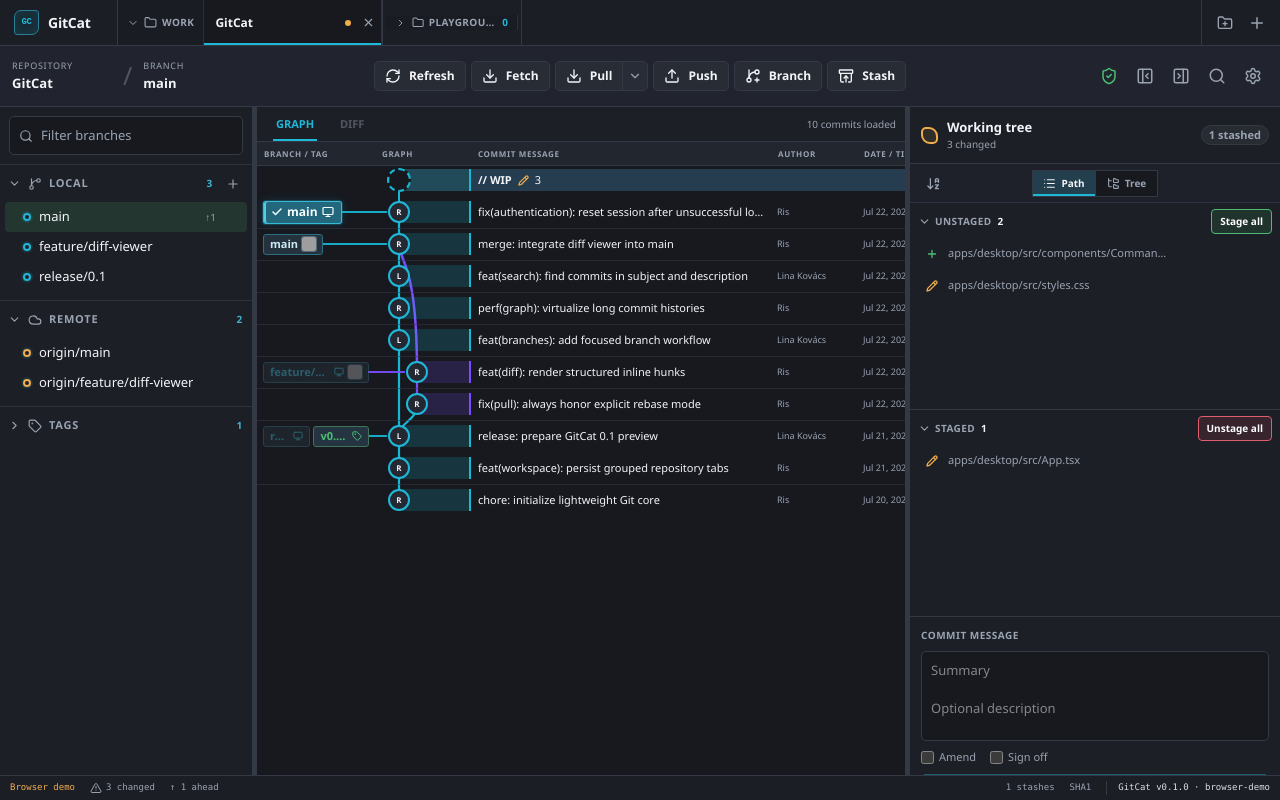
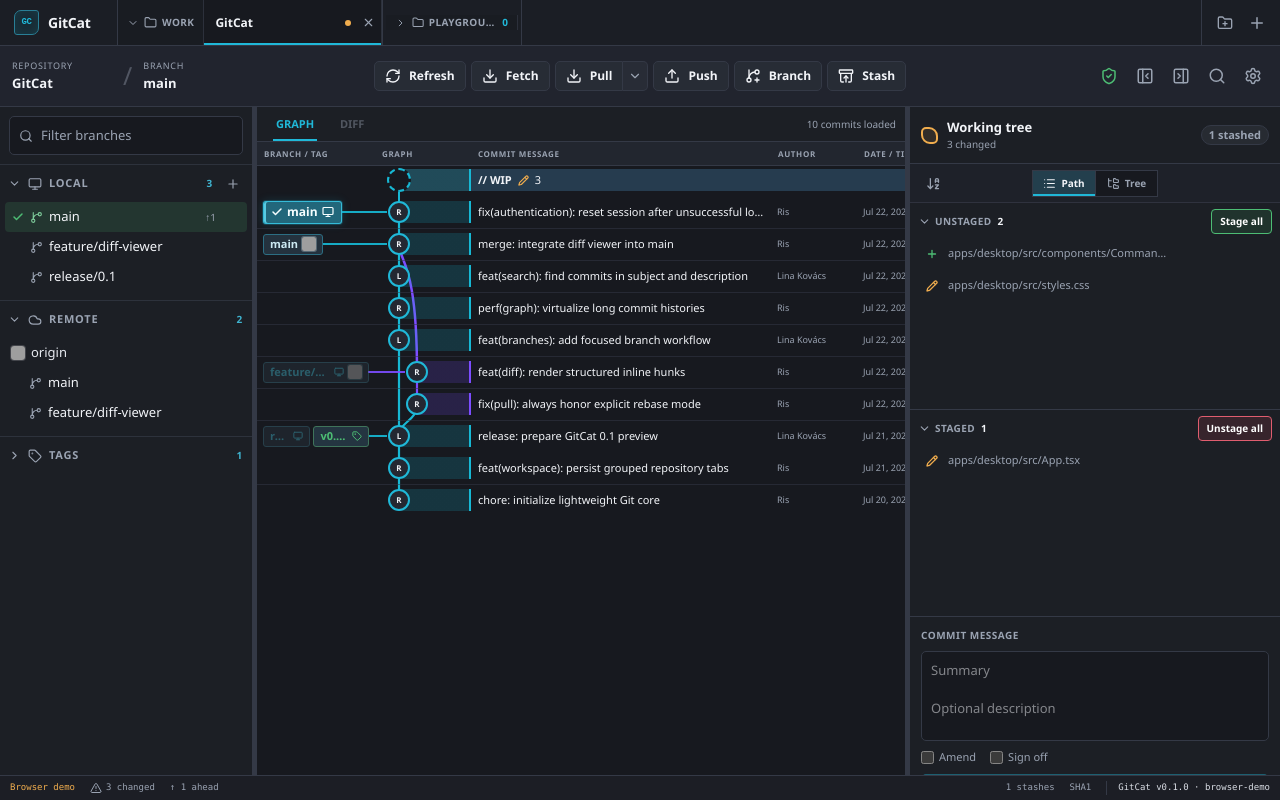
Before and after one commit to RisDN/gitcat, a React (Vite) app in the folder apps/desktop/: page / in a window 1280 px wide. Built offline with nearby package versions, Linux system fonts and the light colour scheme; grey boxes are pictures that could not be loaded.

Commit message:
feat: updated left side panel appearance

```diff
--- a/apps/desktop/src/App.tsx
+++ b/apps/desktop/src/App.tsx
@@ -1941,6 +1941,7 @@ function App() {
                   }}
                   onRenameBranch={(branch) => setPrompt({ kind: "rename_branch", branch })}
                   remoteBranches={snapshot?.remote_branches ?? []}
+                  remoteIconUrls={remoteIconUrls}
                   tags={snapshot?.tags ?? []}
                 />
             </div>
--- a/apps/desktop/src/components/RefSidebar.tsx
+++ b/apps/desktop/src/components/RefSidebar.tsx
@@ -1,8 +1,11 @@
 import {
+  Check,
   ChevronDown,
   ChevronRight,
   Cloud,
+  FolderGit,
   GitBranch,
+  Monitor,
   MoreHorizontal,
   Plus,
   Search,
@@ -16,6 +19,7 @@ import { IconButton } from "./Primitives";
 interface RefSidebarProps {
   localBranches: BranchInfo[];
   remoteBranches: BranchInfo[];
+  remoteIconUrls?: ReadonlyMap<string, string>;
   tags: RefLabel[];
   onCheckout: (branch: BranchInfo) => void;
   onCreateBranch: () => void;
@@ -27,6 +31,7 @@ interface RefSidebarProps {
 export function RefSidebar({
   localBranches,
   remoteBranches,
+  remoteIconUrls,
   tags,
   onCheckout,
   onCreateBranch,
@@ -46,6 +51,16 @@ export function RefSidebar({
     () => remoteBranches.filter((branch) => branch.name.toLocaleLowerCase().includes(needle)),
     [remoteBranches, needle],
   );
+  const remoteGroups = useMemo(() => {
+    const groups = new Map<string, BranchInfo[]>();
+    for (const branch of filteredRemote) {
+      const remote = remoteNameOf(branch.name);
+      const existing = groups.get(remote);
+      if (existing) existing.push(branch);
+      else groups.set(remote, [branch]);
+    }
+    return [...groups.entries()];
+  }, [filteredRemote]);
 
   const toggle = (section: keyof typeof sections) =>
     setSections((current) => ({ ...current, [section]: !current[section] }));
@@ -64,7 +79,7 @@ export function RefSidebar({
 
       <RefSection
         count={filteredLocal.length}
-        icon={<GitBranch size={14} />}
+        icon={<Monitor size={14} />}
         label="LOCAL"
         onToggle={() => toggle("local")}
         open={sections.local}
@@ -75,9 +90,12 @@ export function RefSidebar({
         }
       >
         {filteredLocal.map((branch) => (
-          <div className={`gc-ref-row ${branch.is_head ? "gc-ref-row--current" : ""}`} key={branch.full_name}>
+          <div className={`gc-ref-row gc-ref-row--branch ${branch.is_head ? "gc-ref-row--current" : ""}`} key={branch.full_name}>
             <button onClick={() => onCheckout(branch)} type="button">
-              <span className="gc-ref-row__node" />
+              <span className="gc-ref-row__lead">
+                {branch.is_head ? <Check aria-label="Current branch" size={12} strokeWidth={3} /> : null}
+              </span>
+              <GitBranch className="gc-ref-row__icon" size={13} />
               <span>{branch.name}</span>
               {branch.ahead ? <small>↑{branch.ahead}</small> : null}
               {branch.behind ? <small>↓{branch.behind}</small> : null}
@@ -107,12 +125,22 @@ export function RefSidebar({
         onToggle={() => toggle("remote")}
         open={sections.remote}
       >
-        {filteredRemote.map((branch) => (
-          <div className="gc-ref-row" key={branch.full_name}>
-            <button onClick={() => onCheckoutRemote(branch)} type="button">
-              <span className="gc-ref-row__node gc-ref-row__node--remote" />
-              <span>{branch.name}</span>
-            </button>
+        {remoteGroups.map(([remote, branches]) => (
+          <div className="gc-ref-group" key={remote}>
+            <div className="gc-ref-row gc-ref-row--group">
+              <span className="gc-ref-row__static">
+                <RemoteIcon iconUrl={remoteIconUrls?.get(remote)} />
+                {remote}
+              </span>
+            </div>
+            {branches.map((branch) => (
+              <div className="gc-ref-row gc-ref-row--branch gc-ref-row--nested" key={branch.full_name}>
+                <button onClick={() => onCheckoutRemote(branch)} type="button">
+                  <GitBranch className="gc-ref-row__icon" size={13} />
+                  <span>{branchNameWithoutRemote(branch.name)}</span>
+                </button>
+              </div>
+            ))}
           </div>
         ))}
         {!filteredRemote.length ? <p className="gc-sidebar__empty">No matching remote branch</p> : null}
@@ -133,6 +161,30 @@ export function RefSidebar({
       </RefSection>
     </aside>
   );
+}
+
+function RemoteIcon({ iconUrl }: { iconUrl?: string }) {
+  const [failed, setFailed] = useState(false);
+  if (!iconUrl || failed) return <FolderGit className="gc-ref-row__icon" size={13} />;
+  return (
+    <img
+      alt=""
+      aria-hidden="true"
+      className="gc-ref-row__avatar"
+      onError={() => setFailed(true)}
+      src={iconUrl}
+    />
+  );
+}
+
+function remoteNameOf(branchName: string): string {
+  const slashIndex = branchName.indexOf("/");
+  return slashIndex >= 0 ? branchName.slice(0, slashIndex) : branchName;
+}
+
+function branchNameWithoutRemote(branchName: string): string {
+  const slashIndex = branchName.indexOf("/");
+  return slashIndex >= 0 ? branchName.slice(slashIndex + 1) : branchName;
 }
 
 function RefSection({
--- a/apps/desktop/src/styles.css
+++ b/apps/desktop/src/styles.css
@@ -444,8 +444,17 @@ kbd,
 .gc-ref-row:hover > .gc-icon-button,
 .gc-ref-row:focus-within > .gc-icon-button { opacity: 1; }
 .gc-ref-row__node { width: 8px; height: 8px; flex: 0 0 auto; border: 2px solid var(--gc-accent); border-radius: 50%; background: var(--gc-surface); box-shadow: 0 0 0 2px color-mix(in srgb, var(--gc-accent) 13%, transparent); }
-.gc-ref-row__node--remote { border-color: var(--gc-warning); }
 .gc-ref-row__node--tag { border-radius: 2px 50% 50% 2px; border-color: var(--gc-success); transform: rotate(45deg); }
+.gc-ref-row--branch > button:first-child,
+.gc-ref-row--group > .gc-ref-row__static { gap: 6px; padding-left: 6px; }
+.gc-ref-row--nested > button:first-child { padding-left: 24px; }
+.gc-ref-row__lead { display: inline-flex; width: 13px; flex: 0 0 auto; align-items: center; justify-content: center; color: var(--gc-success); }
+.gc-ref-row__icon { flex: 0 0 auto; color: var(--gc-muted); }
+.gc-ref-row__avatar { width: 14px; height: 14px; flex: 0 0 auto; border-radius: 3px; object-fit: cover; box-shadow: 0 0 0 1px color-mix(in srgb, var(--gc-text) 18%, transparent); }
+.gc-ref-row--current .gc-ref-row__icon { color: color-mix(in srgb, var(--gc-success) 70%, var(--gc-text)); }
+.gc-ref-row--group > .gc-ref-row__static { color: color-mix(in srgb, var(--gc-text) 88%, var(--gc-muted)); }
+.gc-ref-row--group:hover { background: transparent; }
+.gc-ref-group + .gc-ref-group { margin-top: 4px; }
 .gc-ref-menu { position: absolute; z-index: 60; top: 26px; right: 2px; width: 128px; padding: 5px; border: 1px solid var(--gc-border); border-radius: 5px; background: var(--gc-panel); box-shadow: var(--gc-shadow); }
 .gc-ref-menu button { display: block; width: 100%; padding: 7px 8px; border-radius: 3px; background: transparent; color: var(--gc-text); cursor: pointer; text-align: left; }
 .gc-ref-menu button:hover { background: var(--gc-row-hover); }
```
